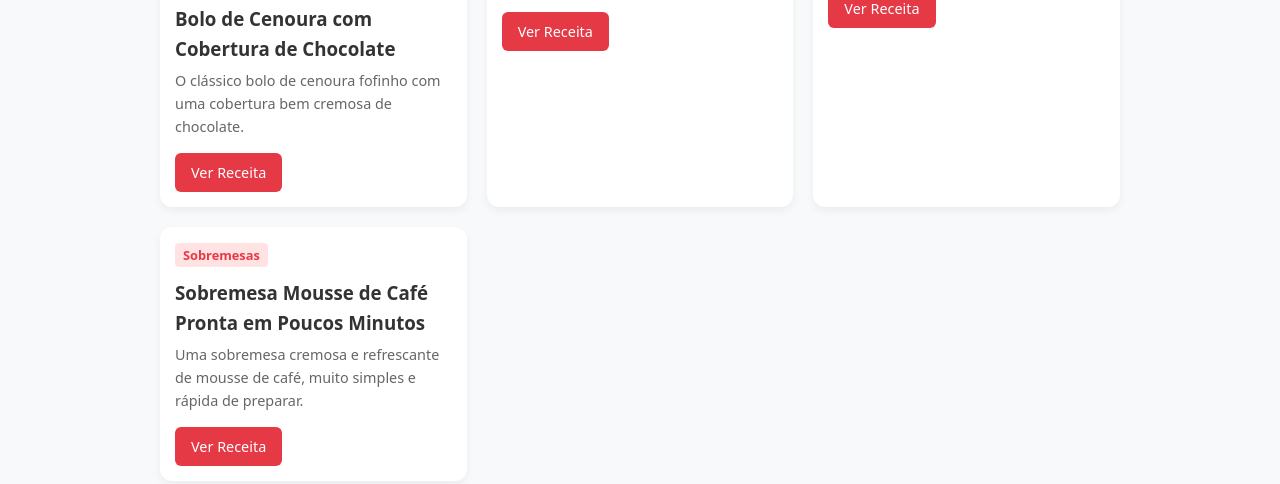
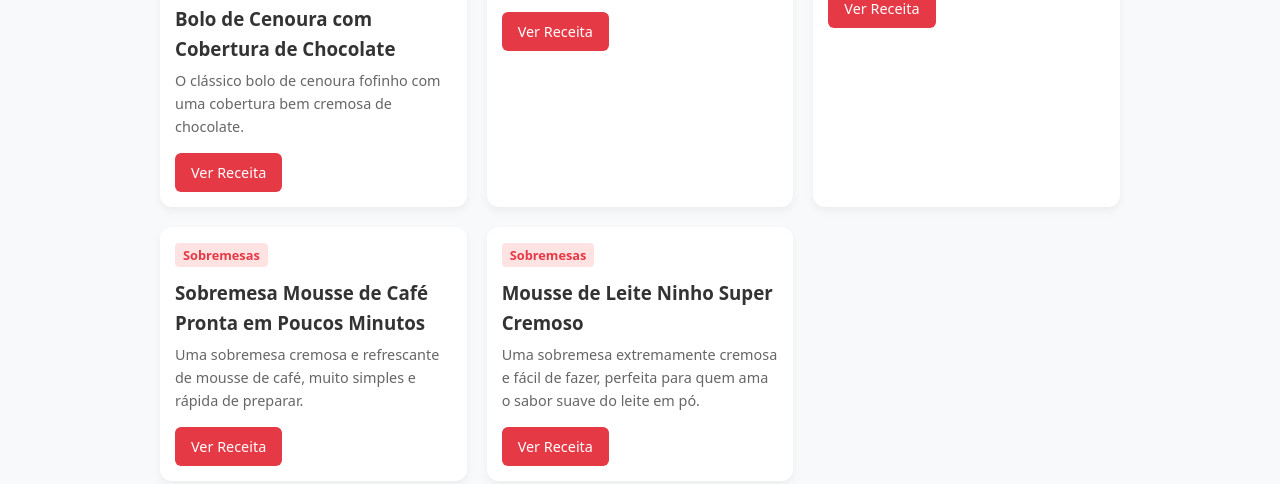
Before and after one commit to RicardoManfrinato/RicardoManfrinato.github.io, a plain HTML site: page index.html in a window 1280 px wide. Shown: the part 494-978 px from the top of the page. Drawn offline with Linux system fonts and the light colour scheme.

Commit message:
Update index.html

```diff
--- a/index.html
+++ b/index.html
@@ -54,7 +54,7 @@
 
   <script>
     // Lista de arquivos de receita presentes na pasta /receitas/
-    const arquivosReceitas = ['bolo-de-cenoura.json','torta-trufada-de-chocolate-sem-forno.json','ninho-trufado.json','mousse-de-cafe.json'];
+    const arquivosReceitas = ['bolo-de-cenoura.json','torta-trufada-de-chocolate-sem-forno.json','ninho-trufado.json','mousse-de-cafe.json', 'mousse-de-leite-ninho.json'];
     let receitasCache = [];
 
     // Carregar receitas
```
